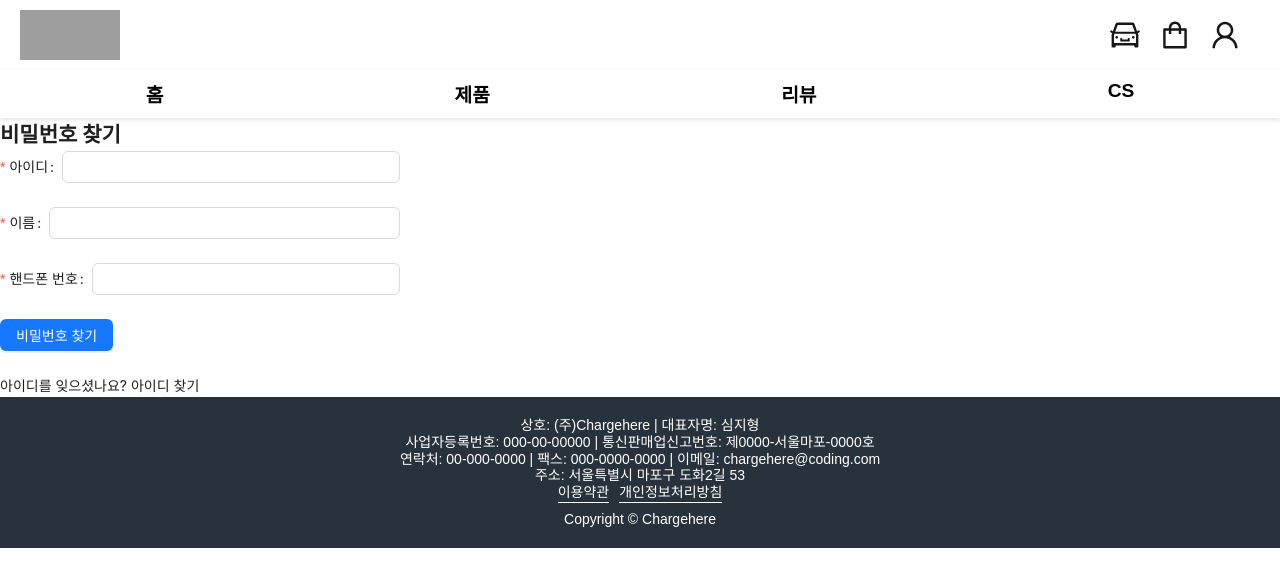
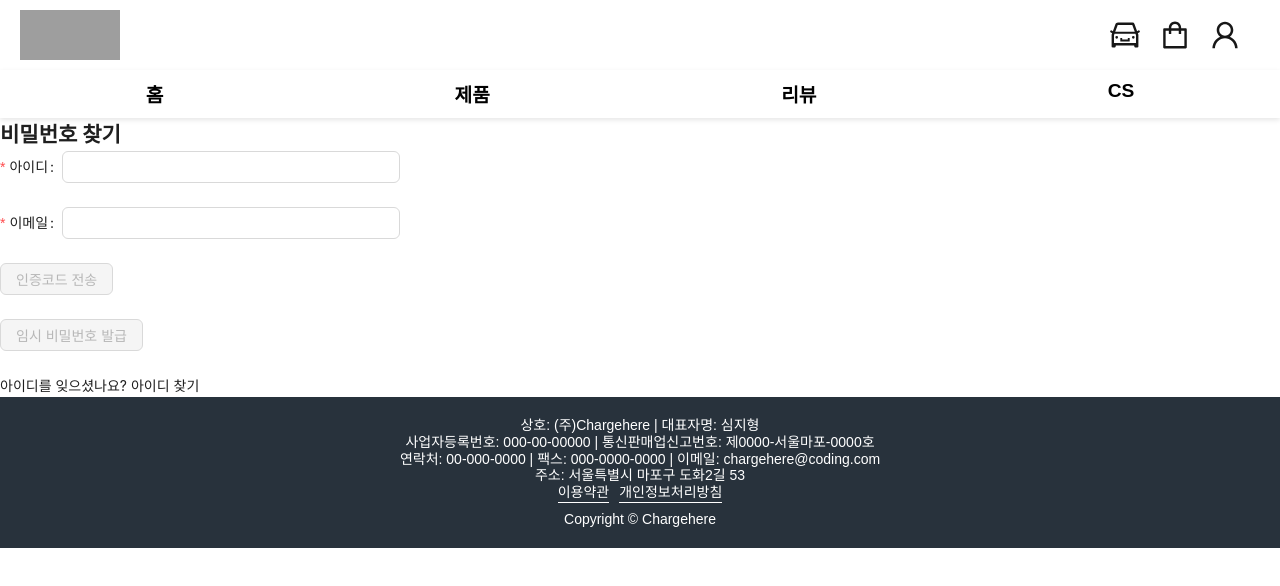
Before and after one commit to Chargehere-project/Chargehere-front-front, a Next.js app: page /mall/findpw in a window 1280 px wide. Shown: the top 586 px of the page. Built offline with nearby package versions, Linux system fonts and the light colour scheme.

Commit message:
11081419

```diff
--- a/next.config.mjs
+++ b/next.config.mjs
@@ -5,6 +5,7 @@
         esmExternals: 'loose',
     },
     images: {
+        domains: ['localhost', '3.36.65.201'],  // 이미지 도메인 추가
         remotePatterns: [
             {
                 protocol: 'http',
@@ -19,7 +20,7 @@
                 pathname: '/uploads/**',
             }
         ],
-    },
+    }
 };
 
 export default nextConfig;
--- a/src/components/Find/FindPw.tsx
+++ b/src/components/Find/FindPw.tsx
@@ -1,45 +1,192 @@
 import React, { useState } from 'react';
-import { Form, Input, Button } from 'antd';
+import { Form, Input, Button, message } from 'antd';
 import axios from 'axios';
+
 const FindPw = () => {
+    const [form] = Form.useForm();
     const [id, setId] = useState<string>('');
     const [name, setName] = useState<string>('');
-    const [phone, setPhone] = useState<string>('');
-    const [message, setMessage] = useState<string>('');
-    const [errorMessage, setErrorMessage] = useState<string>('');
-    const handleResetPassword = async (event: React.FormEvent) => {
-        event.preventDefault();
+    const [email, setEmail] = useState<string>('');
+    const [verificationCode, setVerificationCode] = useState<string>('');
+    const [sentCode, setSentCode] = useState<string>('');
+    const [isCodeSent, setIsCodeSent] = useState<boolean>(false);
+    const [timeLeft, setTimeLeft] = useState<number>(0);
+    const [verified, setVerified] = useState<boolean>(false);
+    const [loading, setLoading] = useState<boolean>(false);
+    const [timerInterval, setTimerInterval] = useState<NodeJS.Timeout | null>(null);
+
+    // 이메일 인증코드 전송
+    const sendVerificationCode = async () => {
         try {
-            const response = await axios.post(`${process.env.NEXT_PUBLIC_API_URL}/findpw`, { id, name, phone });
-            if (response.data.data) {
-                setMessage(`비밀번호: ${response.data.data.Password}`);
-                setErrorMessage('');
-            } else {
-                setMessage('');
-                setErrorMessage('일치하는 정보가 없습니다.');
+            setLoading(true);
+            // 사용자 정보 확인 - 이름 제거
+            const checkResponse = await axios.post(`${process.env.NEXT_PUBLIC_API_URL}/check-user`, {
+                id,
+                email
+            });
+
+            if (!checkResponse.data.result) {
+                message.error('일치하는 사용자 정보가 없습니다.');
+                return;
             }
-        } catch (err) {
-            console.error(err);
-            setErrorMessage('에러가 발생했습니다.');
+
+            const response = await axios.post(`${process.env.NEXT_PUBLIC_API_URL}/send-mail`, {
+                email
+            });
+
+            if (response.data.result) {
+                setIsCodeSent(true);
+                setSentCode(response.data.code);
+                message.success('인증코드가 이메일로 전송되었습니다.');
+
+                if (timerInterval) clearInterval(timerInterval);
+
+                let timeRemaining = 180;
+                setTimeLeft(timeRemaining);
+
+                const timer = setInterval(() => {
+                    timeRemaining -= 1;
+                    setTimeLeft(timeRemaining);
+
+                    if (timeRemaining === 0) {
+                        clearInterval(timer);
+                        setIsCodeSent(false);
+                        setSentCode('');
+                        message.warning('인증 시간이 만료되었습니다.');
+                    }
+                }, 1000);
+
+                setTimerInterval(timer);
+            }
+        } catch (error) {
+            console.error('인증코드 전송 실패:', error);
+            message.error('인증코드 전송에 실패했습니다.');
+        } finally {
+            setLoading(false);
         }
     };
+    // 인증코드 확인
+    const verifyCode = () => {
+        if (verificationCode === sentCode) {
+            setVerified(true);
+            message.success('이메일이 인증되었습니다.');
+            if (timerInterval) {
+                clearInterval(timerInterval);
+                setTimerInterval(null);
+            }
+        } else {
+            message.error('잘못된 인증코드입니다.');
+        }
+    };
+
+     // 비밀번호 재설정
+     const handleResetPassword = async () => {
+        if (!verified) {
+            message.error('이메일 인증이 필요합니다.');
+            return;
+        }
+
+        try {
+            setLoading(true);
+            const response = await axios.post(`${process.env.NEXT_PUBLIC_API_URL}/reset-password`, {
+                id,
+                email
+            });
+
+            if (response.data.result) {
+                message.success('임시 비밀번호가 이메일로 전송되었습니다.');
+                form.resetFields();
+                setVerified(false);
+                setIsCodeSent(false);
+            }
+        } catch (error) {
+            console.error('비밀번호 재설정 실패:', error);
+            message.error('비밀번호 재설정에 실패했습니다.');
+        } finally {
+            setLoading(false);
+        }
+    };
+
+
     return (
-        <Form onSubmitCapture={handleResetPassword} style={{ maxWidth: 400 }}>
+        <Form form={form} onFinish={handleResetPassword} style={{ maxWidth: 400 }}>
             <h2>비밀번호 찾기</h2>
-            <Form.Item label="아이디" required>
-                <Input value={id} onChange={(e) => setId(e.target.value)} />
+
+            <Form.Item
+                label="아이디"
+                required
+                rules={[{ required: true, message: '아이디를 입력해주세요' }]}
+            >
+                <Input
+                    value={id}
+                    onChange={(e) => setId(e.target.value)}
+                    disabled={verified}
+                />
             </Form.Item>
-            <Form.Item label="이름" required>
-                <Input value={name} onChange={(e) => setName(e.target.value)} />
+
+            <Form.Item
+                label="이메일"
+                required
+                rules={[
+                    { required: true, message: '이메일을 입력해주세요' },
+                    { type: 'email', message: '올바른 이메일 형식이 아닙니다' }
+                ]}
+            >
+                <Input
+                    value={email}
+                    onChange={(e) => setEmail(e.target.value)}
+                    disabled={verified}
+                />
             </Form.Item>
-            <Form.Item label="핸드폰 번호" required>
-                <Input value={phone} onChange={(e) => setPhone(e.target.value)} />
+
+            {!verified && (
+                <Form.Item>
+                    <Button
+                        onClick={sendVerificationCode}
+                        disabled={!id || !email || isCodeSent}
+                        loading={loading}
+                    >
+                        인증코드 전송
+                    </Button>
+                    {isCodeSent && (
+                        <span style={{ marginLeft: 10, color: '#ff4d4f' }}>
+                            {Math.floor(timeLeft / 60)}:{(timeLeft % 60).toString().padStart(2, '0')}
+                        </span>
+                    )}
+                </Form.Item>
+            )}
+
+
+            {isCodeSent && !verified && (
+                <Form.Item label="인증코드" required>
+                    <Input.Group compact>
+                        <Input
+                            style={{ width: 'calc(100% - 88px)' }}
+                            value={verificationCode}
+                            onChange={(e) => setVerificationCode(e.target.value)}
+                            maxLength={6}
+                        />
+                        <Button onClick={verifyCode}>확인</Button>
+                    </Input.Group>
+                </Form.Item>
+            )}
+
+            {verified && (
+                <div style={{ marginBottom: 24, color: '#52c41a' }}>
+                    ✓ 이메일이 인증되었습니다.
+                </div>
+            )}
+
+            <Form.Item>
+                <Button
+                    type="primary"
+                    htmlType="submit"
+                    disabled={!verified}
+                    loading={loading}
+                >
+                    임시 비밀번호 발급
+                </Button>
             </Form.Item>
-            <Form.Item>
-                <Button type="primary" htmlType="submit">비밀번호 찾기</Button>
-            </Form.Item>
-            {message && <div style={{ color: 'green' }}>{message}</div>}
-            {errorMessage && <div style={{ color: 'red' }}>{errorMessage}</div>}
 
             <p>
                 아이디를 잊으셨나요? <a href="../../mall/findid">아이디 찾기</a>
@@ -47,4 +194,5 @@
         </Form>
     );
 };
+
 export default FindPw;
```
Also changed, not shown: src/components/Bill/index.tsx (+23 -4 lines), src/components/ShoppingCart/index.tsx (+88 -16 lines).
